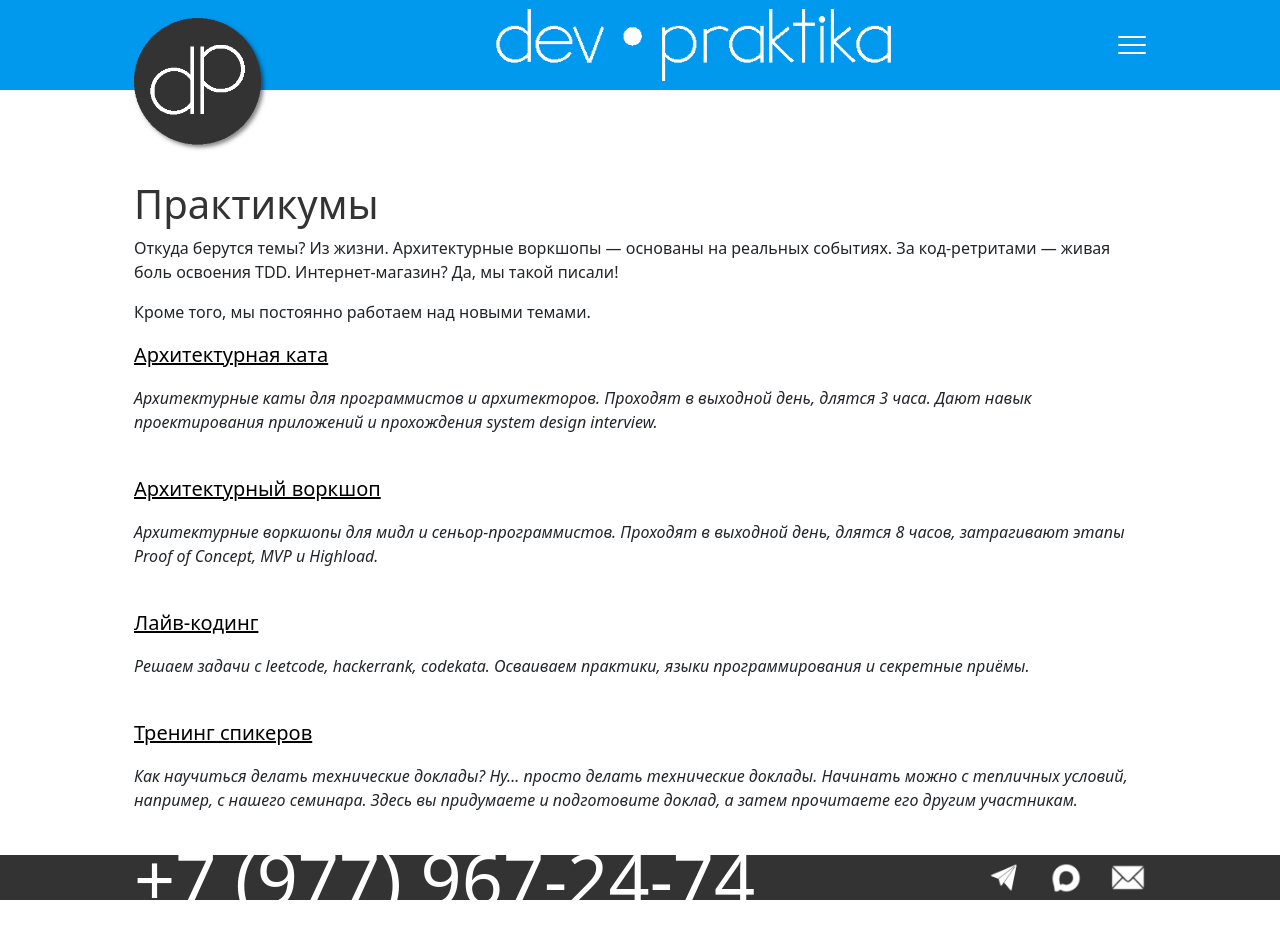
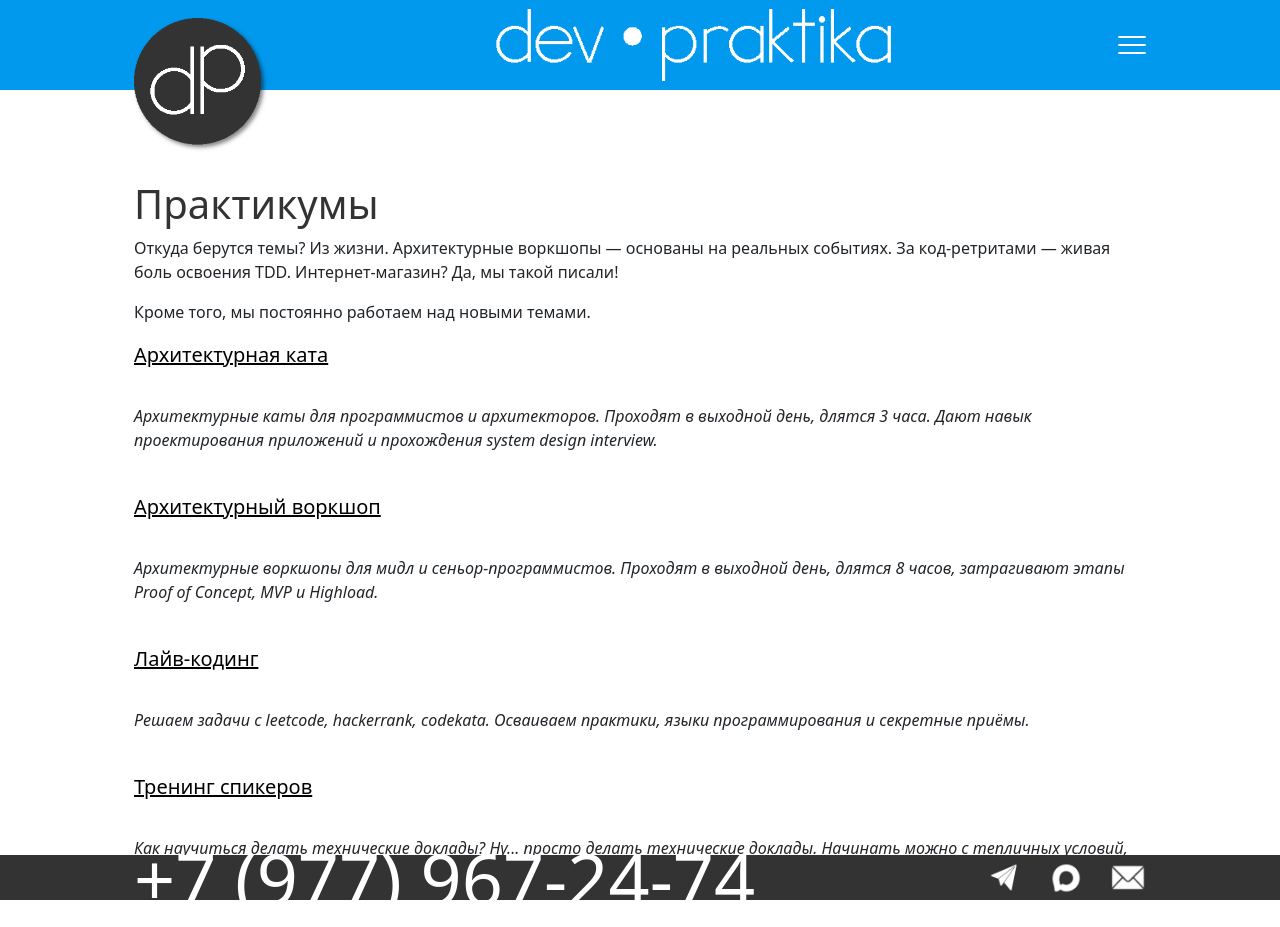
Before and after one commit to devpraktika-ru/devpraktika-ru.github.io, a Jekyll site: the page built from workshops/index.md, in a window 1280 px wide. Built offline with Jekyll 4.4.1, drawn with Linux system fonts in a browser that asks for light colours.

Commit message:
Разобрался, поправил!

```diff
--- a/_includes/events.html
+++ b/_includes/events.html
@@ -2,7 +2,7 @@
 {% for event in include.events %}
   <article>
     {% assign workshop = site.workshops | where: "slug", event.slug | first %}
-    <p class="fs-5"><a class="text-black" style="height: 4.5rem; line-height: 1.5" href="{{ event.url | relative_url }}">{{ event.title }}</a></p>
+    <p class="fs-5" style="height: 4.5rem; line-height: 1.5"><a class="text-black" href="{{ event.url | relative_url }}">{{ event.title }}</a></p>
     <p class="small">📅 {{ event.date | date: "%d.%m.%Y" }} ⏰ {{ event.date | date: "%H:%M" }}<br />
     🧩 {{ workshop.title }}</p>
     <p class="overflow-hidden" style="height: 6rem; line-height: 1.5;"><em>{{ event.description }}</em></p>
--- a/workshops/index.md
+++ b/workshops/index.md
@@ -17,7 +17,7 @@ title: Практикумы
 <div class="card-list">
 {% for workshop in site.workshops %}
   <article>
-    <p class="fs-5"><a class="text-black" style="height: 4.5rem; line-height: 1.5" href="{{ workshop.url | relative_url }}">{{ workshop.title }}</a></p>
+    <p class="fs-5" style="height: 3rem; line-height: 1.5"><a class="text-black" href="{{ workshop.url | relative_url }}">{{ workshop.title }}</a></p>
     <p><em>{{ workshop.description }}</em></p>
   </article>
 {% endfor %}
```
